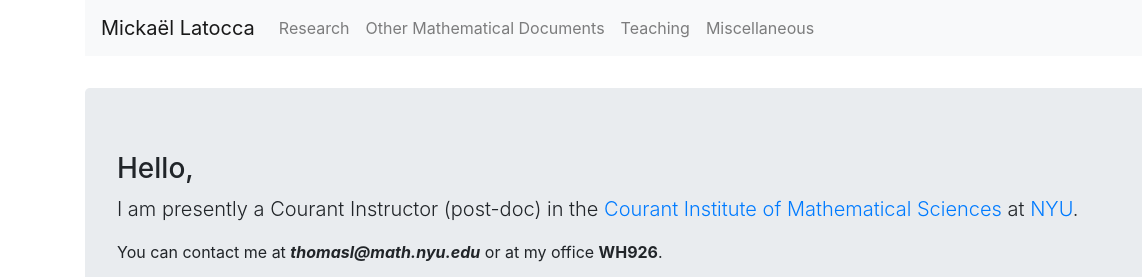
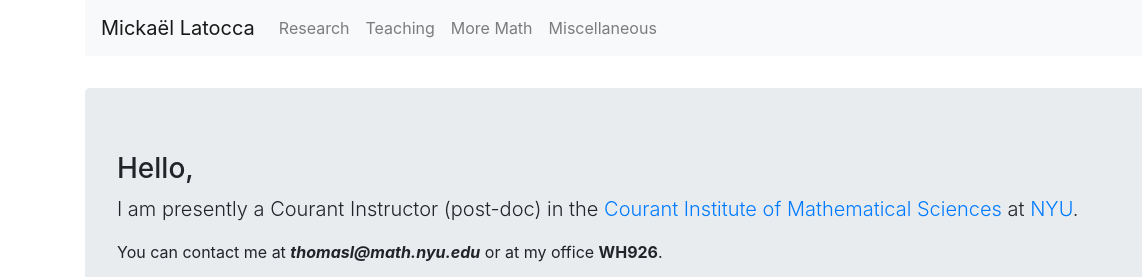
Before and after one commit to melaniebru/Mickael_website, a plain HTML site: page cims.nyu.edu/_thomasl/index.html in a window 1280 px wide. Shown: the top 277 px of the page, 0-1142 px from the left. Drawn offline with Linux system fonts and the light colour scheme; some packages are replaced by stand-ins of ours; a script that the page names is missing.

Commit message:
Titres de la barre de navigation

```diff
--- a/cims.nyu.edu/_thomasl/navbar.html
+++ b/cims.nyu.edu/_thomasl/navbar.html
@@ -12,10 +12,10 @@
         <a class="nav-link" href="papers.html">Research</a>
       </li>
       <li class="nav-item">
-			<a class="nav-link" href="other.html">Other Mathematical Documents</a>
+        <a class="nav-link" href="teaching.html">Teaching</a>
       </li>
       <li class="nav-item">
-          <a class="nav-link" href="teaching.html">Teaching</a>
+        <a class="nav-link" href="other.html">More Math</a>
       </li>
       <li class="nav-item">
         <a class="nav-link" href="otherstuff.html">Miscellaneous</a>
```
Lines whose indentation alone changed are shown as unchanged.
